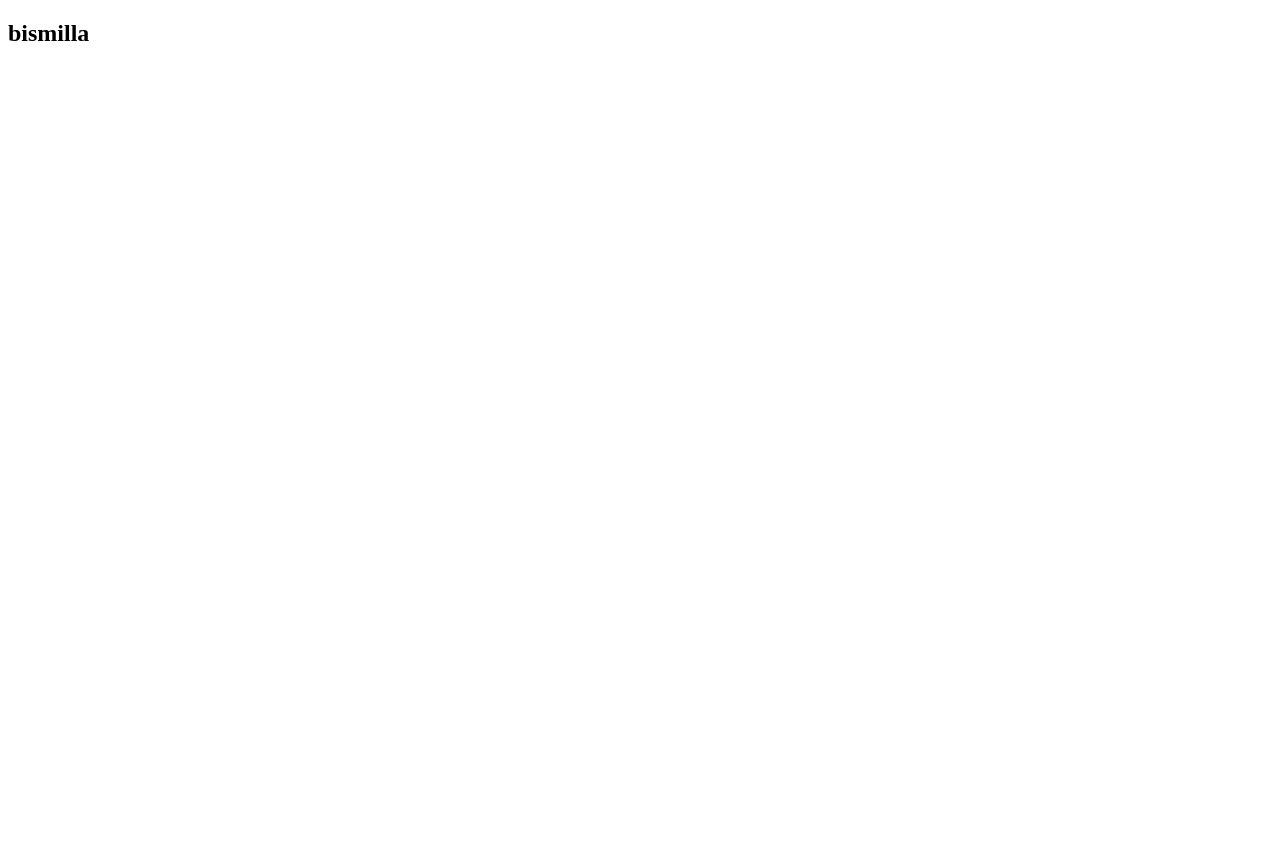
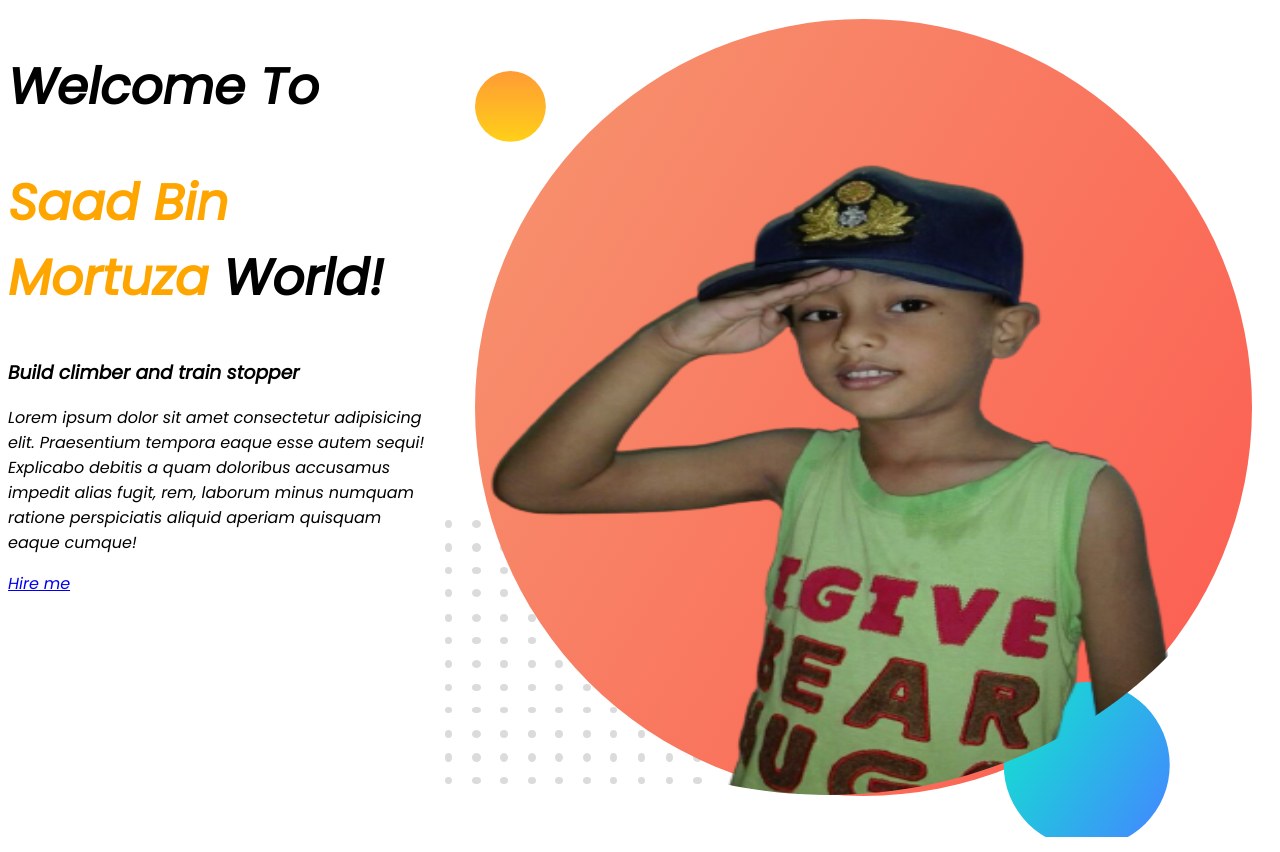
Before and after one commit to mohammad-mostafa94/saad-portfolio, a plain HTML site: page index.html in a window 1280 px wide. Before the commit the page ends 800 px from the top, so only its background shows below. Drawn offline with Linux system fonts and the light colour scheme.

Commit message:
added profile pic

```diff
--- a/index.html
+++ b/index.html
@@ -6,10 +6,25 @@
     <meta name="viewport" content="width=device-width, initial-scale=1.0">
     <title>Saad portfolio</title>
     <link rel="stylesheet" href="style.css">
-
+    <link rel="preconnect" href="https://fonts.googleapis.com">
+    <link rel="preconnect" href="https://fonts.gstatic.com" crossorigin>
+    <link href="https://fonts.googleapis.com/css2?family=Poppins:ital@1&display=swap" rel="stylesheet">
 
 </head>
 <body>
-    <h2>bismilla </h2>
+    <section>
+        <div class="half">
+            <h1>Welcome To </h1>
+            <h1><span class="orange-color">Saad Bin Mortuza</span> World!</h1>
+            <h3>Build climber and train stopper</h3>
+            <p>Lorem ipsum dolor sit amet consectetur adipisicing elit. Praesentium tempora eaque esse autem sequi! Explicabo debitis a quam doloribus accusamus impedit alias fugit, rem, laborum minus numquam ratione perspiciatis aliquid aperiam quisquam eaque cumque!</p>
+            <a class="link-btn" target="_blank" href="#">Hire me</a>
+        </div>
+
+        <div class="half">
+            <img class="profile-pic" src="images/saad-profile.png" alt="">
+        </div>
+
+    </section>
 </body>
 </html>
--- a/style.css
+++ b/style.css
@@ -0,0 +1,15 @@
+body{
+    font-family: 'Poppins', sans-serif;
+}
+h1{
+    font-size: 50px;
+}
+.orange-color{
+    color: orange;
+}
+section{
+    display: flex;
+}
+.half-width{
+
+}
```
Also changed, not shown: images/dream-bg.png (added), images/exp-bg.png (added), images/jhankar.png (added), images/jhankar2.png (added), images/my-bg.png (added), images/my-bg2.png (added), images/saad-profile.png (added), images/top-banner.png (added).
